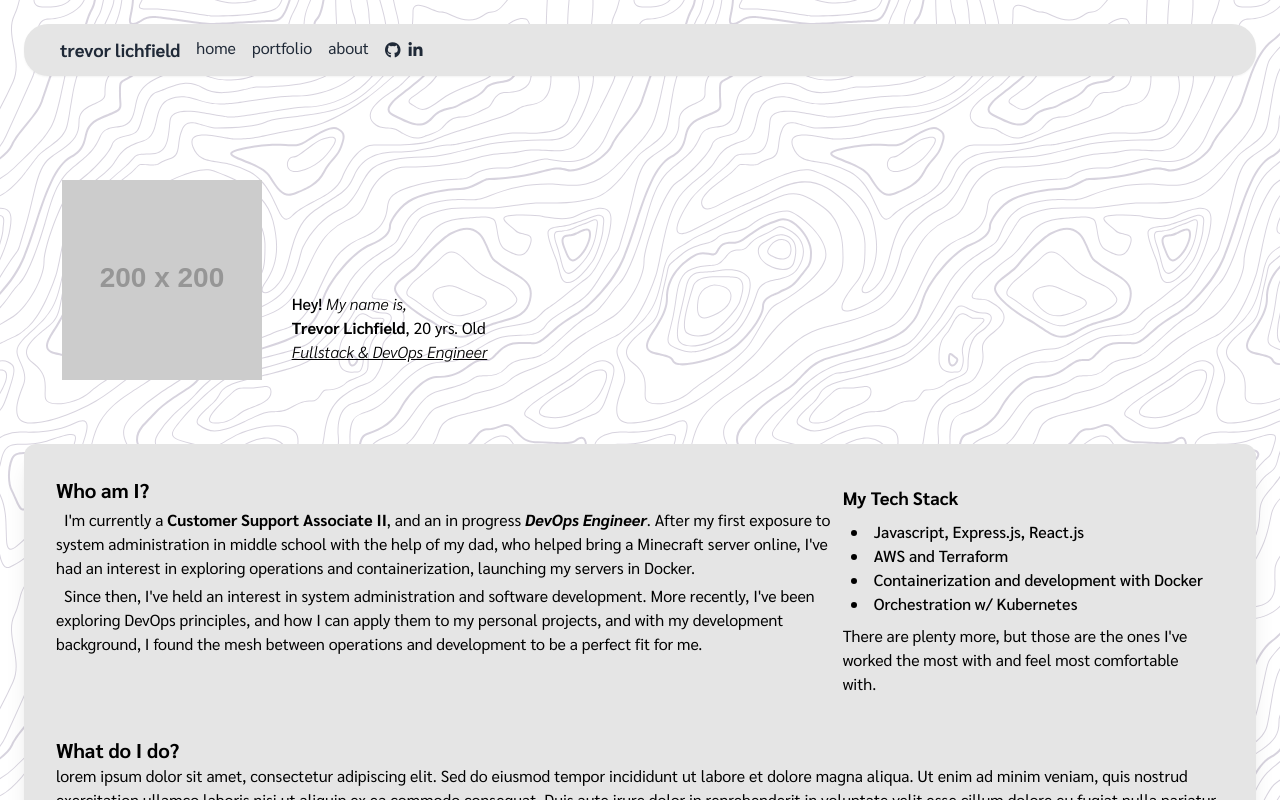
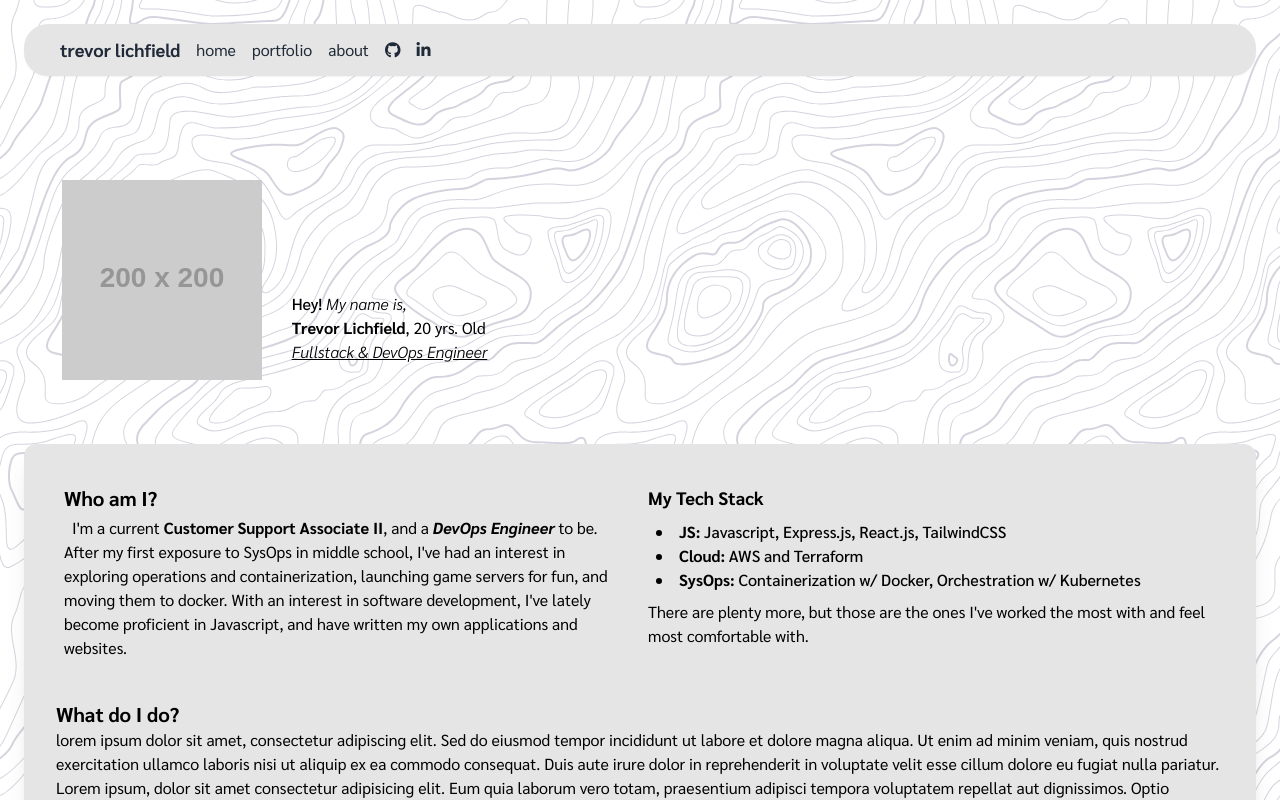
Before and after one commit to lichfiet/portfolio, a React (Vite) app: page / in a window 1280 px wide. Shown: the top 800 px of the page. Built offline with nearby package versions, Linux system fonts and the light colour scheme.

Commit message:
updated nav bar

```diff
--- a/src/components/navBar.jsx
+++ b/src/components/navBar.jsx
@@ -27,11 +27,11 @@ export function NavBar() {
         <div className="backgroundimage p-6">
             { /* NAVIGATION BAR FOR LARGER SCREENS */}
             <div className="flex justify-center items-center">
-                <nav className="container flex flex-row items-center space-x-16 md:space-x-4 bg-neutral-200 p-3 px-4 lg:px-9 rounded-3xl shadow-sm w-full mx-auto">
+                <nav className="container flex flex-row items-center md:space-x-4 bg-neutral-200 p-3 px-4 lg:px-9 rounded-3xl shadow-sm w-full mx-auto">
+                    <a onClick={() => handleChange("home")} className="text-md md:text-lg font-bold text-gray-800 cursor-pointer">
+                        trevor lichfield
+                    </a>
                     <ul className="flex space-x-4">
-                        <a onClick={() => handleChange("home")} className="text-md md:text-lg font-bold text-gray-800 cursor-pointer">
-                            trevor lichfield
-                        </a>
                         <li className="hidden md:block">
                             <a href="#" onClick={(e) => { e.preventDefault(); handleChange("home") }} className="text-gray-800 hover:text-gray-400 hidden md:block">
                                 home
@@ -52,8 +52,6 @@ export function NavBar() {
                                 about
                             </a>
                         </li>
-                    </ul>
-                    <ul className="flex ml-3 space-x-2 content-end">
                         <li className="hidden md:block">
                             <a className="text-gray-800 hover:text-gray-600 hidden md:block" href="https://github.com/lichfiet">
                                 <i className="fab fa-github"></i>
@@ -66,6 +64,8 @@ export function NavBar() {
                                 <i className="fab fa-linkedin-in"></i>
                             </a>
                         </li>
+                    </ul>
+                    <ul className="ml-auto mr-2">
                         <li className="md:hidden">
                             <i className="fa-solid fa-bars" onClick={handleMenuToggle}></i>
                         </li>
--- a/src/pages/home.jsx
+++ b/src/pages/home.jsx
@@ -28,28 +28,24 @@ const HomePage = function () {
             </div>
 
             <div className="container p-6 max-w-sm mx-auto bg-neutral-200 rounded-xl shadow-xl mb-6" >
-                <div className="p-2 mb-4 grid grid-cols-1 md:grid-cols-2" style={{ gridTemplateColumns: "2fr 1fr" }}>
-                    <div>
+                <div className="p-2 mb-4 grid grid-cols-1 md:grid-cols-2" style={{ gridTemplateColumns: "1fr 1fr" }}>
+                    <div className="p-2">
                         <h1 className="text-xl font-bold mb-1">Who am I?</h1>
-                        <p className="mb-1 indent-2">
-                            I'm currently a <b>Customer Support Associate II</b>, and an in progress <b><i>DevOps Engineer</i></b>. After my first exposure
-                            to system administration in middle school with the help of my dad, who helped bring a Minecraft server
-                            online, I've had an interest in exploring operations and containerization, launching my servers in Docker.
-                        </p>
                         <p className="indent-2">
-                            Since then, I've held an interest in system administration and software development. More recently, I've
-                            been exploring DevOps principles, and how I can apply them to my personal projects, and with my development background,
-                            I found the mesh between operations and development to be a perfect fit for me.
+                            I'm a current <b>Customer Support Associate II</b>, and a <b><i>DevOps Engineer</i></b> to be. After my first exposure
+                            to SysOps in middle school, I've had an interest in exploring operations and containerization, launching game servers for fun,
+                            and moving them to docker. With an interest in software development, I've lately become proficient in Javascript, and have written
+                            my own applications and websites.
                         </p>
                     </div>
                     <div className="p-2">
                         <h1 className="text-lg font-bold">My Tech Stack</h1>
                         <p className="">
                             <ul className="list-inside list-disc p-2 text-base font-medium">
-                                <li>Javascript, Express.js, React.js</li>
-                                <li>AWS and Terraform</li>
-                                <li>Containerization and development with Docker</li>
-                                <li>Orchestration w/ Kubernetes</li>
+                                <li><b>JS: </b>Javascript, Express.js, React.js, TailwindCSS</li>
+                                <li><b>Cloud: </b>AWS and Terraform</li>
+                                <li><b>SysOps: </b>Containerization w/
+                                Docker, Orchestration w/ Kubernetes</li>
                             </ul>
                             There are plenty more, but those are the ones I've worked the most with and feel most
                             comfortable with.
--- a/src/pages/projects.jsx
+++ b/src/pages/projects.jsx
@@ -177,7 +177,7 @@ const Projects = function () {
                                 activeProjectData.repos.map((repo) => {
                                     return (
                                         <button className="bg-neutral-800 m-2 p-2 rounded-xl min-w-50">
-                                            <a key={repo.name} href={repo.link} className="text-white hover:text-gray-300 md:block"><i className="fab fa-github"></i>{repo.name}</a>
+                                            <a key={repo.name} href={repo.link} className="text-white hover:text-gray-300 md:block"><i className="fab fa-github"></i> { repo.name } </a>
                                         </button>
                                     )
                                 })
```
